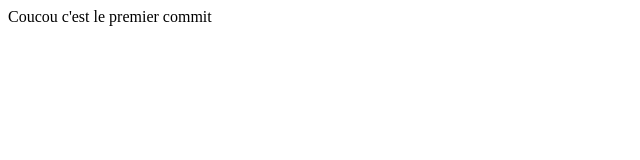
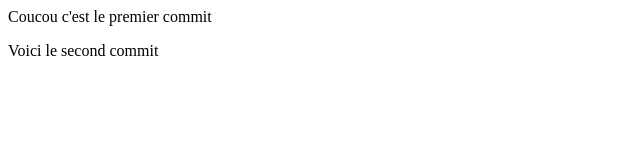
Before and after one commit to petitpoucet/Wiki, a plain HTML site: page index.html in a window 1280 px wide. Shown: the whole page, without its empty margins (0-640 px from the left). Drawn offline with Linux system fonts and the light colour scheme.

Commit message:
Ajout d'une deuxieme balise p

```diff
--- a/index.html
+++ b/index.html
@@ -1 +1,2 @@
 <p>Coucou c'est le premier commit</p>
+<p>Voici le second commit</p>
```
